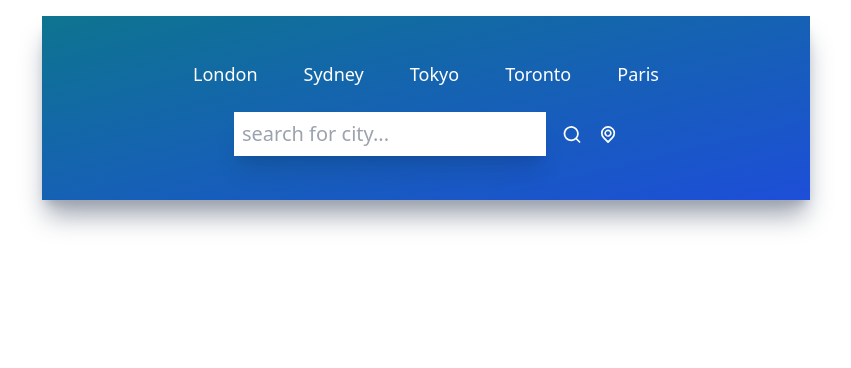
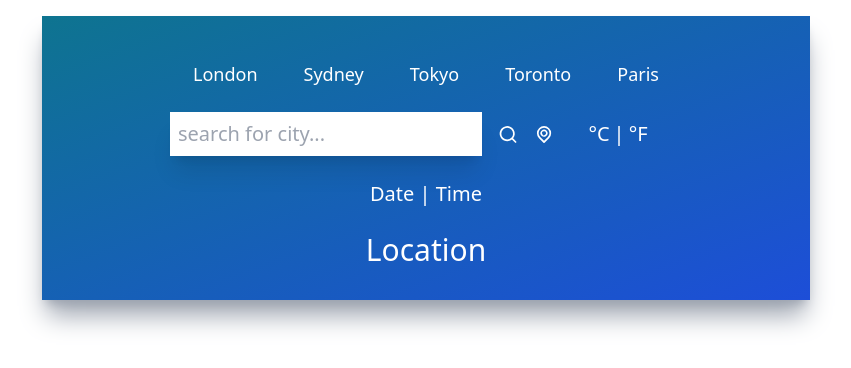
Before and after one commit to ajerxs/Weathered, a React (Create React App) app: page / in a window 1280 px wide. Shown: the top 368 px of the page, without its empty margins (214-1065 px from the left). Built offline with nearby package versions, Linux system fonts and the light colour scheme.

Commit message:
Started TimeAndLocation component

```diff
--- a/src/App.js
+++ b/src/App.js
@@ -1,5 +1,6 @@
 import './App.css';
 import Inputs from './components/Inputs';
+import TimeAndLocation from './components/TimeAndLocation';
 import TopButtons from './components/TopButtons'
 // import UilReact from '@iconscout/react-unicons/icons/uil-react'
 
@@ -8,6 +9,8 @@
     <div className="mx-auto max-w-screen-md mt-4 py-5 px-32 bg-gradient-to-br from-cyan-700 to-blue-700 h-fit shadow-xl shadow-gray-400">
       <TopButtons />
       <Inputs />
+
+      <TimeAndLocation />
     </div>
   );
 }
--- a/src/components/Inputs.jsx
+++ b/src/components/Inputs.jsx
@@ -11,7 +11,11 @@
             <UilSearch size={25} className="text-white cursor-pointer transition ease-out hover:scale-125" />
             <UilLocationPoint size={25} className="text-white cursor-pointer transition ease-out hover:scale-125" />
         </div>
-
+        <div className='flex flex-row w-1/4 items-center justify-center'>
+            <button name='metric' className='text-xl text-white font-light'>°C</button>
+            <p className='text-xl text-white mx-1'> | </p>
+            <button name='imperial' className='text-xl text-white font-light'>°F</button>
+        </div>
     </div>
   )
 }
--- /dev/null
+++ b/src/components/TimeAndLocation.jsx
@@ -0,0 +1,16 @@
+import React from 'react'
+
+function TimeAndLocation() {
+  return (
+    <div>
+        <div className='flex items-center justify-center my-6'>
+            <p className='text-white text-xl font-extralight'>Date | Time</p>
+        </div>
+        <div className='flex items-center justify-center my-3'>
+            <p className='text-white text-3xl font-medium'>Location</p>
+        </div>
+    </div>
+  )
+}
+
+export default TimeAndLocation
```
